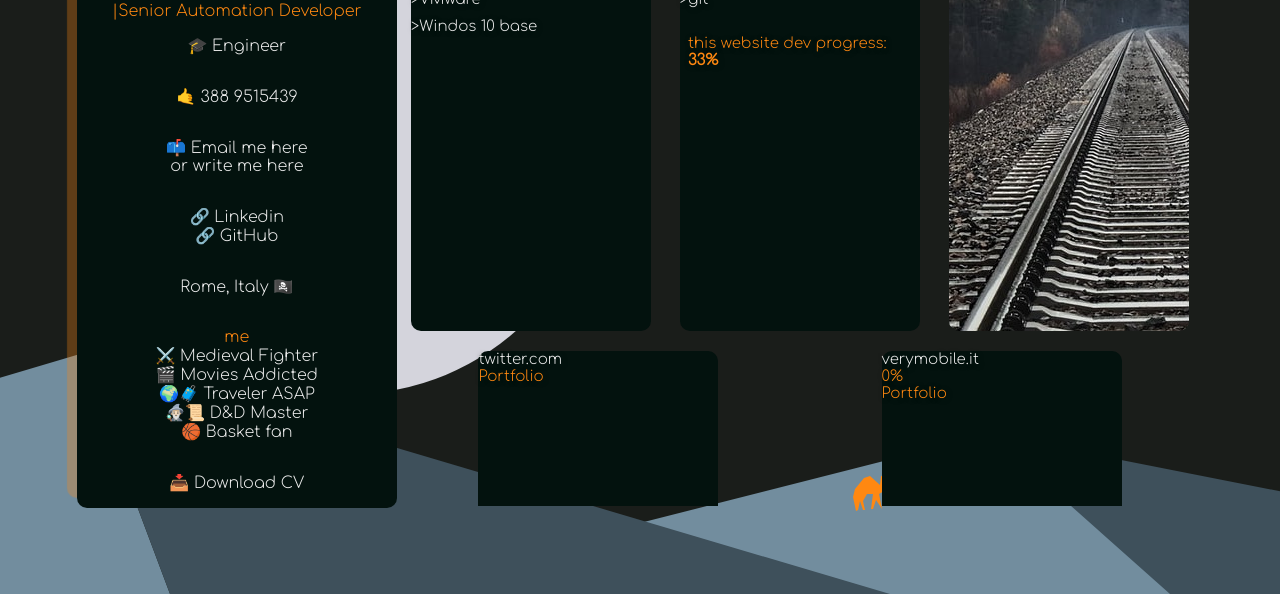
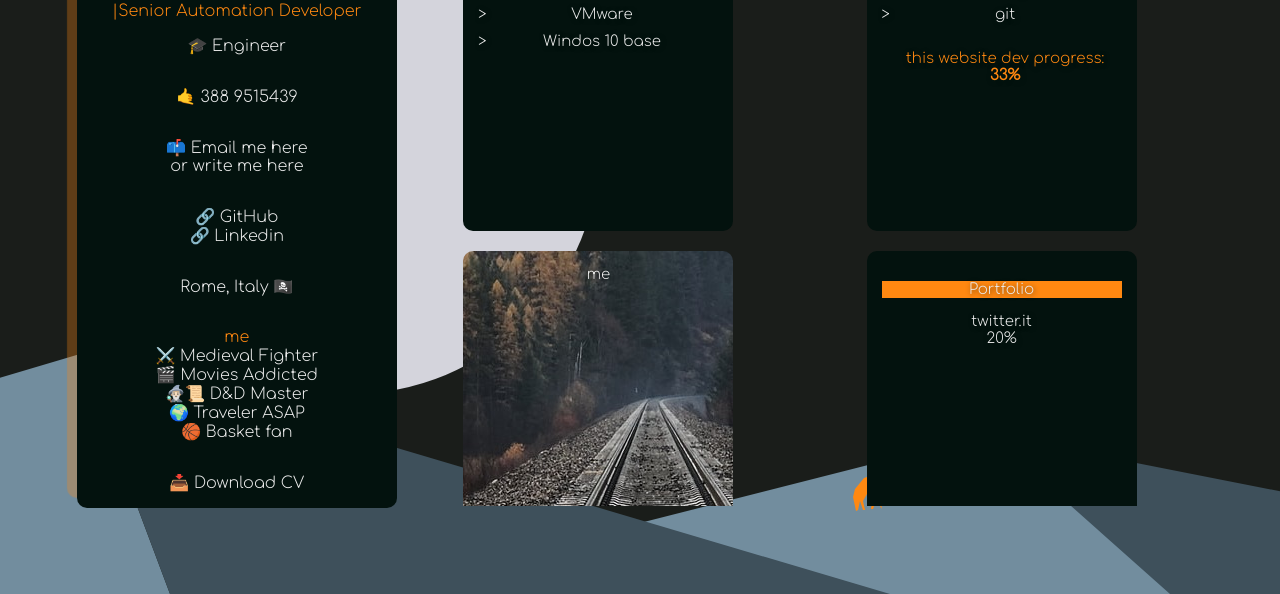
Before and after one commit to gabrielemartire/gabrielemartire, a plain HTML site: page index.html in a window 1280 px wide. Shown: the part 206-800 px from the top of the page. Drawn offline with Linux system fonts and the light colour scheme.

Commit message:
v0.8.7 design, decription path study

```diff
--- a/index.html
+++ b/index.html
@@ -39,40 +39,42 @@
             <p>🎓 Engineer</p>
             <p>🤙 388 9515439</p>
             <p>
-                <a class='infoBoxLink' href="mailto:gabriele.martire@gmail.com"> 📫 Email me here</a>
+                <a href="mailto:gabriele.martire@gmail.com"> 📫 Email me here</a>
                 <br> or
-                <a class='TweetToMe infoBoxLink' href="https://twitter.com/Gabbros101" target="_blank">write me here</a>
+                <a class='TweetToMe' href="https://twitter.com/Gabbros101" target="_blank">write me here</a>
             </p>
             <p>
-                <a class='infoBoxLink' href="https://www.linkedin.com/in/gabriele-martire-33429395/" target="_blank">🔗 Linkedin </a>
-                <br><a class='infoBoxLink' href="https://github.com/Gabbros101" target="_blank">🔗 GitHub</a>
+                <a href="https://github.com/Gabbros101" target="_blank">🔗 GitHub</a>
+                <br>
+                <a href="https://www.linkedin.com/in/gabriele-martire-33429395/" target="_blank">🔗 Linkedin </a>
             </p>
             <p>Rome, Italy 🏴‍☠️</p>
             <p>
                 <span class='myTask'>me</span>
                 <br>⚔️ Medieval Fighter
                 <br>🎬 Movies Addicted
-                <br>🌍🧳 Traveler ASAP
                 <br>🧙🏻‍♂📜 D&D Master
+                <br>🌍 Traveler ASAP
                 <br>🏀 Basket fan
             </p>
-            <p><a class='infoBoxLink' href="./CV_Martire_2021.pdf" download="Curriculum Martire">📥 Download CV </a></p>
+            <p><a href="./CV_Martire_2021.pdf" download="Curriculum Martire">📥 Download CV </a></p>
         </div>
 
 
             <div class='portfolioBox' id='style-4'>
-                <a class="squareMain square square1" href="./sqs/sq1_mySkills.html">
+
+                <a class="square squareSkills" href="./sqs/sq1_mySkills.html">
                     <ul class='skillsList'>
                         <span>🌳 My Skills</span>
                         <li>Don't Panic</li>
-                        <li>Automation PLC</li>
+                        <li>Automation</li>
                         <li>HMI/SCADA/GUI</li>
                         <li>VMware</li>
                         <li>Windos 10 base</li>
                     </ul>
-                    <br>
                 </a>
-                <a class="squareMain square square2" href="./sqs/sq2_myNote.html">
+
+                <a class="square squarePath" href="./sqs/sq2_myPath.html">
                     <ul class='skillsList'>
                         <span>🌱 I’m learning..</span>
                         <li>HTML - CSS (flexbox)</li>
@@ -83,27 +85,23 @@
                         <span class='myTask'>this website dev progress:<b class='myTask'> 33%</b></span>
                     </ul>
                 </a>
-              <!--  <button class="square square3" onclick="location.href='./sqs/sq3.html'">
-                    <span class='titleSquare'>IT</span>
+
+                <a class="square squareMe" href="./sqs/sq6_me.html">me</a>
+
+                <a class="square squarePortfolio" href="https://gabbros101.github.io/ex1_Twitter/" target="_blank">
+                    <p class='banner'>Portfolio</p>
+                    twitter.it
                     <br>
-                    <span class='banner'>Portfolio</span>
-                </button>-->
-                <a class="squareMain square square6" href="./sqs/sq6.html">
-                    me
+                    20%
+                    </button>
                 </a>
 
-                <a class="squareMain square square3" href="https://gabbros101.github.io/ex1_Twitter/" target="_blank">
-                    twitter.com
-                    <br>
-                    <span class='myTask'>Portfolio</span>
-                </a>
-
-                <a class="squareMain square square3" href="https://verymobile.it/" target="_blank">
+                <a class="square squarePortfolio" href="https://verymobile.it/" target="_blank">
+                    <p class='banner'>Portfolio</p>
                     verymobile.it
                     <br>
-                    <span class='myTask'> 0% <br> Portfolio</span>
+                    0%
                 </a>
-
 
             </div>
 
--- a/style.css
+++ b/style.css
@@ -24,16 +24,13 @@ body {
 }
 
 /* animazione link */
-.infoBoxLink:link { /* unvisited link */ color: #EBEBEB; text-decoration: none;}
-.infoBoxLink:visited { /* visited link */ color: #EBEBEB; text-decoration: none;}
-.infoBoxLink:hover { /* mouse over link */ text-decoration: underline; }
+a:link { /* unvisited link */ color: #EBEBEB; text-decoration: none;}
+a:visited { /* visited link */ color: #EBEBEB; text-decoration: none;}
+a:hover { /* mouse over link */ text-decoration: underline; }
 
-
-a {
-    text-decoration: none;
-}
 /* container generale */
 .container {
+
     display:flex;
     width: 100%;
     height: 100%;
@@ -120,9 +117,7 @@ img {
     display:flex;
     flex-wrap: wrap;
     justify-content: space-around;
-    align-items:flex-start;
-    align-content: flex-start;
-    align-self: baseline; /* | stretch;*/
+    align-items: center;
     overflow-y:scroll;
     /* height: auto; commentato, testare se tutto ok */
      /* max-height: 750px; /* fa una bella animazione con lo scroll */
@@ -137,40 +132,44 @@ img {
 #style-4::-webkit-scrollbar { width: 0px; }
 
 /* schede nel portfolio */
-.portfolioBox .squareMain {
+.portfolioBox a {
     cursor: pointer;
     width: 240px;
-    height: 450px;
+    height: 320px;
     border-radius: 10px;
     text-shadow: 1px 1px 5px #03120ea8;
     font-size: 15px;
     border: none;
     padding-top: -20px;
     margin: 10px;
+    text-align: center;
+    padding: 15px;
 }
 /*VISUALIZZAZIONE DA MOBILE*/  /*quando è minore di ***px*/
-@media (max-width: 700px) { .portfolioBox a { width: 85%; transform: none; box-shadow: none; transition: none;} }
+@media (max-width: 700px) {   .portfolioBox button { width: 85%; transform: none; box-shadow: none; transition: none;} }
 
 /* schede nel portfolio: passaggio mouse */
 .portfolioBox a:hover {
-    box-shadow: -3px -3px 6px rgb(255, 136, 17);
+    box-shadow: -3px -3px 5px rgb(255, 136, 17);
     transition: 1.4s;
 }
 /* transition-duration: 0.7s;
     transition-property: color, box-shadow;*/
 
 /* background schede rgb(62, 80, 91);*/
-.square1 { background-color:#03120E;}
-.square2 { background-color:#03120E; }
-.square3 { background-color:#03120E; }
-.square6 { background-image: url("preview/preview (4).jpg"); }
+.squareSkills { background-color:#03120E;}
+.squarePath { background-color:#03120E; }
+.squarePortfolio { background-color:#03120E; }
+.squareMe { background-image: url("preview/preview (4).jpg"); }
 
 /* tutte le carte portfolio */
 .square{
     transition: transform 0.4s; /* Animation */
+
 }
-
-
+.square:link { /* unvisited link */ text-decoration: none;}
+.square:visited { /* visited link */ text-decoration: none;}
+.square:hover { /* mouse over link */ text-decoration: none; }
 
 /* banner Portfolio */
 .banner {
--- a/styleBackground.css
+++ b/styleBackground.css
@@ -94,4 +94,4 @@
 }
 
 
-@media (max-width: 500px) { .polyBack div { width: 0; height: 0px;} }
+@media (max-width: 700px) { .polyBack div { width: 0; height: 0px;} }
```
Also changed, not shown: sqs/sq1_mySkills.html (+1 -1 lines), sqs/sq2_myPath.html (renamed from sqs/sq2_myNote.html, +6 -12 lines), sqs/sq6_me.html (renamed from sqs/sq6.html, +1 -1 lines), sqs/00sq_base.html (renamed from sqs/sq3.html), 1 other file.
